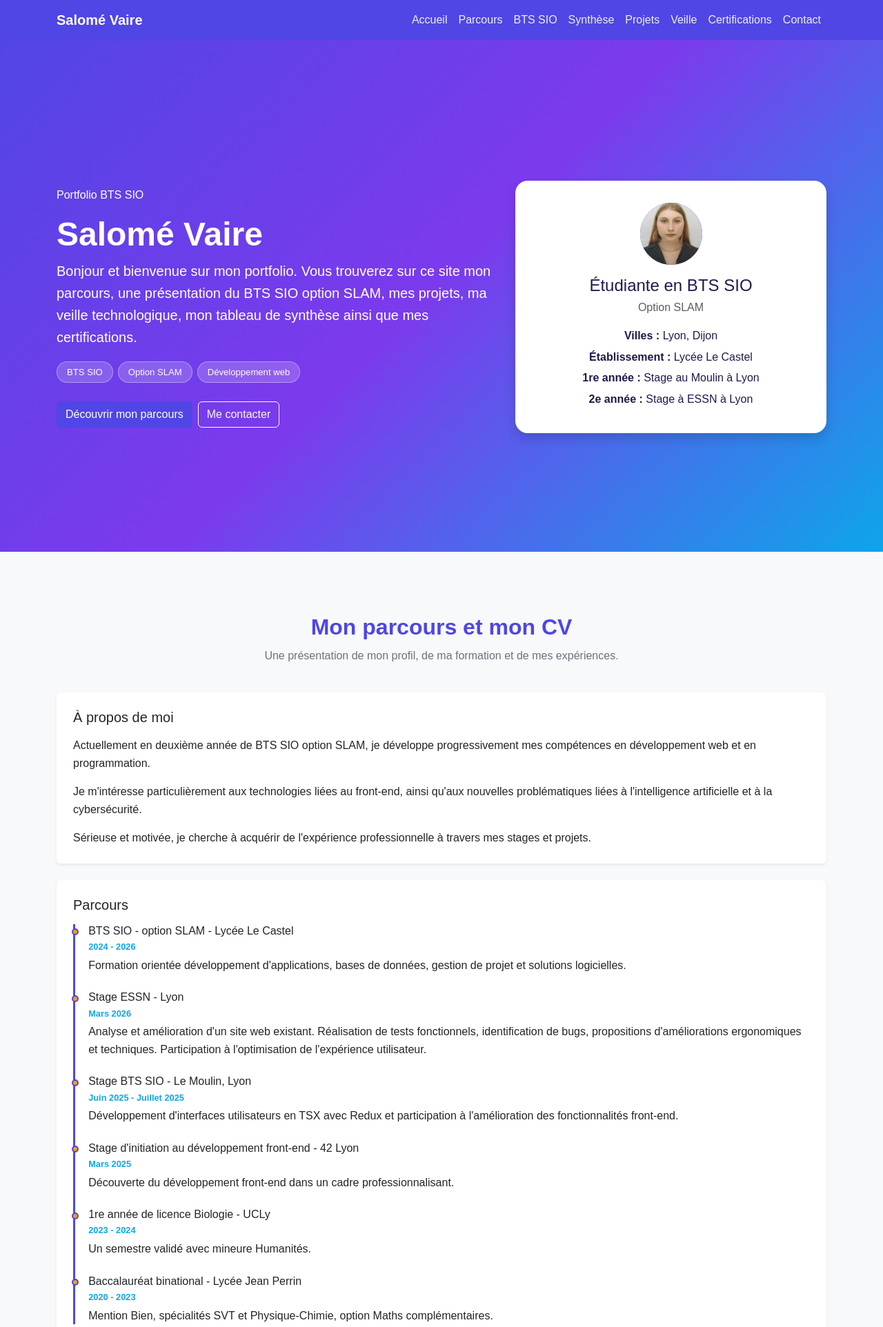
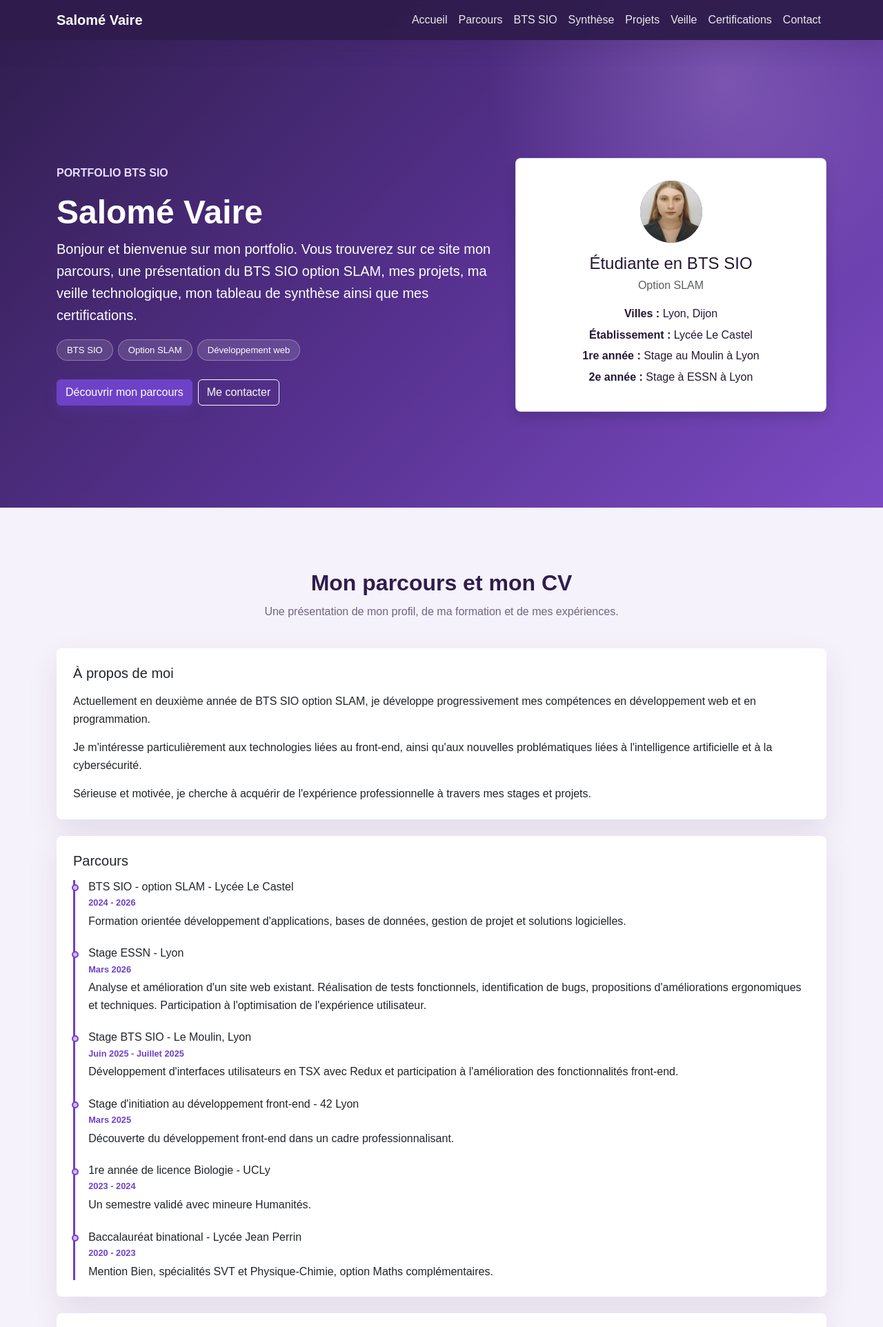
Before and after one commit to salome-vaire/portfolio, a PHP site: page / in a window 1280 px wide. Shown: the top 1924 px of the page at 69% size. Run offline with PHP 8.4, Linux system fonts and the light colour scheme.

Commit message:
nouvelle mise à jour

```diff
--- a/data/projets-ecole.json
+++ b/data/projets-ecole.json
@@ -9,18 +9,22 @@
       "Bootstrap",
       "JavaScript"
     ],
-    "periode": "2024 - 2025",
+    "periode": "2026",
     "lien": "#"
   },
   {
     "type": "Projet école",
-    "titre": "Application web simple",
-    "description": "Développement d’une application web dans le cadre du BTS SIO permettant de manipuler des données utilisateurs.",
+    "titre": "Quiz",
+    "description": "Application de quiz en PHP réalisée en groupe, avec authentification, questions, scores, administration et pages de collaborateurs.",
     "technologies": [
+      "PHP",
+      "MySQL",
       "HTML",
       "CSS",
-      "PHP"
+      "Bootstrap"
     ],
-    "details": "Projet réalisé en groupe dans un contexte pédagogique."
+    "periode": "2025 S2",
+    "details": "Projet importé dans le portfolio. La démonstration complète demande un serveur PHP local et une base MySQL initialisée.",
+    "lienProjet": "projets/quiz214/index.php"
   }
 ]
--- a/data/projets-entreprise.json
+++ b/data/projets-entreprise.json
@@ -18,10 +18,10 @@
   {
     "type": "Projet entreprise",
     "titre": "Analyse et amélioration d’un site web chez ESSN",
-    "description": "Réalisation de retours structurés sur un site existant, identification de bugs, tests fonctionnels, propositions d’améliorations ergonomiques et techniques, ainsi que participation à l’optimisation de l’expérience utilisateur.",
+    "description": "Réalisation d’un audit de sécurité du système d’information avec identification des vulnérabilités et rédaction d’un rapport structuré. Participation au bêta-test d’un outil SaaS avec retours sur l’ergonomie et les fonctionnalités. Mise en place d’une veille stratégique multi-thématique.",
     "entreprise": {
       "nom": "ESSN",
-      "lien": "https://lemoulin.fr/"
+      "lien": "https://essn.fr/"
     },
     "technologies": [
       "Tests fonctionnels",
--- a/data/projets-perso.json
+++ b/data/projets-perso.json
@@ -1,15 +1,15 @@
 [
   {
     "type": "Projet personnel",
-    "titre": "Portfolio personnel",
-    "description": "Création d'un portfolio pour présenter mon parcours, ma formation, mes compétences et mes réalisations.",
+    "titre": "CVs",
+    "description": "Création d'un site web contenant une page d'accueil et deux pages de CV réalisés en duo dans le cadre d'un mini stage à 42.",
     "technologies": [
       "HTML",
       "CSS",
       "Bootstrap"
     ],
     "periode": "02/2025",
-    "lienProjet": "/projets/cv42/index.html"
+    "lienProjet": "projets/cv42/index.html"
   },
   {
     "type": "Projet personnel",
@@ -22,6 +22,6 @@
       "Bootstrap"
     ],
     "details": "Projet personnel réalisé pour travailler le canvas HTML, la logique conditionnelle en JavaScript et la mise en place d’un système simple de scoring.",
-    "lienProjet": "/projets/site-dessin-animal/index.html"
+    "lienProjet": "projets/site-dessin-animal/index.html"
   }
 ]
--- a/index.html
+++ b/index.html
@@ -263,7 +263,7 @@
         <div class="section-header">
           <h2>Tableau de synthèse</h2>
           <p>
-            Cette partie reprend les grandes compétences de l'épreuve E4.
+            Cette partie reprend les grandes compétences de l'épreuve E5.
           </p>
         </div>
 
@@ -299,13 +299,13 @@
 
               <tr class="section-school">
                 <td>Audit de parc informatique (GLPI)</td>
-                <td>2e année - T1</td>
+                <td>2e année - S1</td>
                 <td>✓</td><td></td><td></td><td></td><td></td><td>✓</td>
               </tr>
 
               <tr class="section-school">
                 <td>Développement d'un quiz en PHP</td>
-                <td>1ère année - T2</td>
+                <td>1ère année - S2</td>
                 <td></td><td></td><td></td><td></td><td>✓</td><td></td>
               </tr>
 
--- a/script.js
+++ b/script.js
@@ -48,8 +48,9 @@ function createProjectCard(project) {
     ? `<p>${escapeHtml(project.details)}</p>`
     : "";
 
-  const boutonHtml = project.lienProjet
-    ? `<a href="${escapeHtml(project.lienProjet)}" target="_blank" rel="noopener noreferrer" class="btn btn-sm btn-primary mt-2">
+  const projectLink = project.lienProjet || project.lien;
+  const boutonHtml = projectLink
+    ? `<a href="${escapeHtml(projectLink)}" target="_blank" rel="noopener noreferrer" class="btn btn-sm btn-primary mt-2">
         Voir le projet
       </a>`
     : "";
--- a/styles.css
+++ b/styles.css
@@ -1,16 +1,15 @@
 :root {
-  --primary: #4f46e5;
-  --primary-dark: #3730a3;
-  --secondary: #7c3aed;
-  --accent: #0ea5e9;
-  --accent2: #f59e0b;
-  --accent3: #10b981;
-  --accent4: #f43f5e;
-  --bg-light: #f5f3ff;
+  --primary: #6d42c7;
+  --primary-dark: #2f1d4c;
+  --secondary: #8b5cf6;
+  --accent: #b15cff;
+  --accent-soft: #d8b4fe;
+  --bg-light: #f6f2fb;
   --bg-card: #ffffff;
-  --border: #ddd6fe;
-  --text: #1e1b4b;
-  --text-muted: #6b7280;
+  --border: #e3d8f3;
+  --text: #241833;
+  --text-muted: #70657f;
+  --shadow: 0 18px 45px rgba(47, 29, 76, 0.1);
 }
 
 html { scroll-behavior: smooth; }
@@ -18,29 +17,45 @@ html { scroll-behavior: smooth; }
 body {
   font-family: Arial, Helvetica, sans-serif;
   color: var(--text);
-  background: #ffffff;
+  background: #fbf9fd;
   line-height: 1.6;
 }
 
+a { color: var(--primary); }
+a:hover { color: var(--primary-dark); }
+
 /* NAV */
-.custom-navbar { background: var(--primary); backdrop-filter: blur(6px); }
+.custom-navbar {
+  background: rgba(47, 29, 76, 0.96);
+  backdrop-filter: blur(10px);
+  box-shadow: 0 10px 30px rgba(47, 29, 76, 0.16);
+}
 .navbar .nav-link { color: rgba(255,255,255,0.9); }
-.navbar .nav-link:hover { color: #c7d2fe; }
+.navbar .nav-link:hover { color: #e9d5ff; }
 
 /* HERO */
 .hero-section {
-  min-height: 100vh;
+  min-height: 92vh;
   padding-top: 90px;
-  background: linear-gradient(135deg, #4f46e5, #7c3aed 50%, #0ea5e9);
+  background:
+    radial-gradient(circle at 82% 16%, rgba(216, 180, 254, 0.25), transparent 28%),
+    linear-gradient(135deg, #2f1d4c 0%, #56318f 52%, #7c4bc4 100%);
   color: white;
+}
+
+.small-title {
+  color: #eadcff;
+  font-weight: 700;
+  letter-spacing: 0;
+  text-transform: uppercase;
 }
 
 .hero-tag {
   display: inline-block;
-  background: rgba(255,255,255,0.18);
-  border: 1px solid rgba(255,255,255,0.35);
+  background: rgba(255,255,255,0.13);
+  border: 1px solid rgba(255,255,255,0.28);
   color: white;
-  border-radius: 20px;
+  border-radius: 999px;
   padding: 4px 14px;
   font-size: 0.82rem;
   margin: 3px 3px 3px 0;
@@ -52,8 +67,10 @@ body {
   background: var(--bg-card);
   color: var(--text);
   padding: 2rem;
-  border-radius: 18px;
+  border: 1px solid rgba(227, 216, 243, 0.9);
+  border-radius: 8px;
   text-align: center;
+  box-shadow: var(--shadow);
 }
 
 .profile-photo {
@@ -76,15 +93,23 @@ body {
 .section-padding { padding: 90px 0; }
 
 .section-header { text-align: center; margin-bottom: 40px; }
-.section-header h2 { font-weight: 700; margin-bottom: 10px; color: var(--primary); }
+.section-header h2 { font-weight: 700; margin-bottom: 10px; color: var(--primary-dark); }
 .section-header p { max-width: 750px; margin: auto; color: var(--text-muted); }
+
+.bg-light { background-color: var(--bg-light) !important; }
+
+.card {
+  border-radius: 8px;
+  border-color: var(--border) !important;
+  box-shadow: var(--shadow) !important;
+}
 
 /* SKILL PILLS */
 .skill-pill {
   background: var(--bg-light);
   border: 1px solid var(--border);
-  color: var(--primary);
-  border-radius: 20px;
+  color: var(--primary-dark);
+  border-radius: 999px;
   padding: 3px 12px;
   font-size: 0.82rem;
   font-weight: 600;
@@ -254,24 +268,28 @@ body {
   width: 10px;
   height: 10px;
   border-radius: 50%;
-  background: var(--accent2);
+  background: var(--accent-soft);
   border: 2px solid var(--primary);
 }
 
-.timeline-date { font-size: 0.8rem; color: var(--accent); font-weight: 600; margin-bottom: 0.2rem; }
+.timeline-date { font-size: 0.8rem; color: var(--primary); font-weight: 600; margin-bottom: 0.2rem; }
 
 /* CONTACT */
 .contact-section {
-  background: linear-gradient(135deg, var(--primary-dark), var(--secondary));
+  background: linear-gradient(135deg, var(--primary-dark), #5b2f91);
   color: white;
 }
 .contact-section .section-header h2 { color: white; }
 
 /* FOOTER */
-footer { background: #1e1b4b; color: rgba(255,255,255,0.8); text-align: center; padding: 20px; }
+footer { background: #211531; color: rgba(255,255,255,0.82); text-align: center; padding: 20px; }
 
 /* BOUTONS */
-.btn-primary { background: var(--primary); border-color: var(--primary); }
+.btn-primary {
+  background: var(--primary);
+  border-color: var(--primary);
+  box-shadow: 0 8px 18px rgba(109, 66, 199, 0.2);
+}
 .btn-primary:hover { background: var(--primary-dark); border-color: var(--primary-dark); }
 .btn-outline-primary { color: var(--primary); border-color: var(--primary); }
 .btn-outline-primary:hover { background: var(--primary); border-color: var(--primary); }
```
Also changed, not shown: other parts of styles.css (+20 -31 lines), TUTO_DEMONSTRATION_LOCALE.txt (added, +154 -0 lines).
